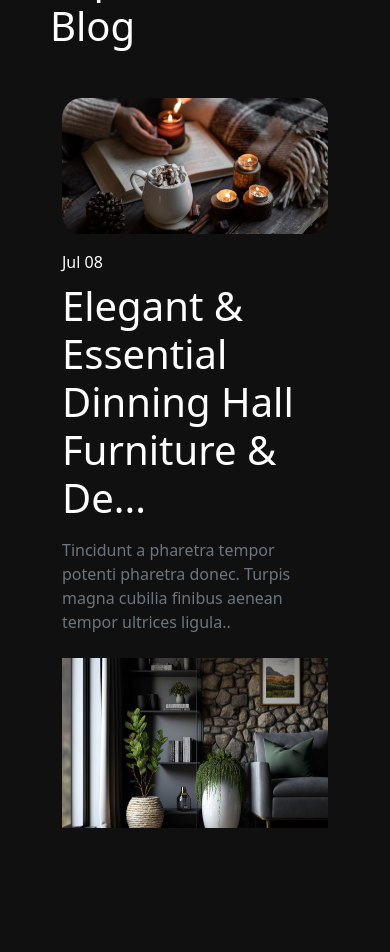
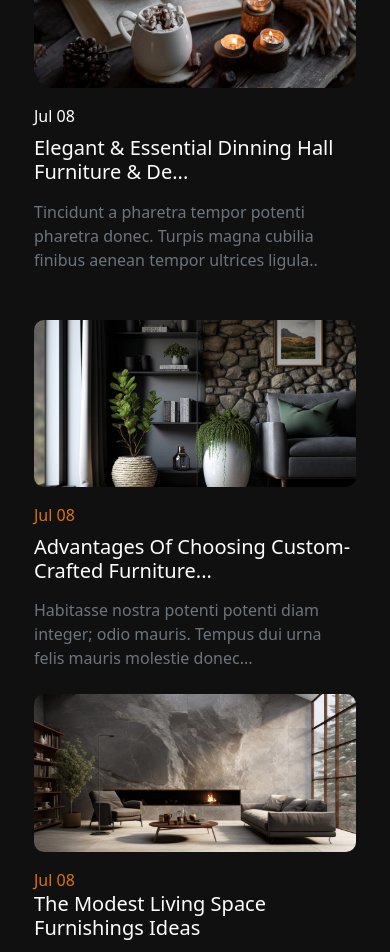
Before and after one commit to EngZakariaReda/E-Commerce, a React (Vite) app: page / in a window 390 px wide. Shown: the part 4980-5932 px from the top of the page. Built offline with nearby package versions, Linux system fonts and the light colour scheme.

Commit message:
finshing the ui of home page

```diff
--- a/src/components/Iconitem/Iconitem.jsx
+++ b/src/components/Iconitem/Iconitem.jsx
@@ -5,7 +5,7 @@ export default function Iconitem(props) {
   return (
     <>
         <div className={`col-lg-3 col-md-6 col-12 `}>
-            <div className={`d-flex gap-3 align-items-center`}>
+            <div className={`d-flex gap-3 justify-content-center align-items-center`}>
                 <div className={styles.relativeicon}>
                     <MdAttachEmail className={styles.contacticon} />
                     <div className={styles.icon}></div>
--- a/src/pages/Home/Home.css
+++ b/src/pages/Home/Home.css
@@ -2,7 +2,7 @@
     color: var(--nav-hover);
 }
 .blogpart{
-    padding: 100px 50px;
+    padding: 70px 50px;
 }
 .blogpart .para,.smalltext p span{
     color: var(--nav-hover);
@@ -26,18 +26,38 @@
     height: 170px;
 }
 .smallimg{
-    /* overflow: hidden; */
-    width: 100%;
+    width: 40%;
     border-radius: 10px;
+    overflow: hidden;
 }
 .smallimg img{
-    width: 100%;
     transition: 0.5s ease;
     object-fit: fill;
 }
-/* .smallimg img:hover{
+.smallimg img:hover{
     transform: scale(1.2);
 }
+.smalltext{
+    width: 60%;
+}
 .smalltext h3{
-    font-size: 30px;
-} */
+    font-size: 27px;
+}
+@media (max-width:426px){
+    .blogpart{
+      padding: 70px 10px;
+    }
+    .blogpart h3{
+      font-size: 20px;
+    }
+    .smallblog{
+      flex-direction: column !important;
+      height: 350px;
+    }
+    .smallimg{
+       width: 100%;
+    }
+    .smalltext{
+        width: 100%;
+    }
+}
--- a/src/pages/Home/Home.jsx
+++ b/src/pages/Home/Home.jsx
@@ -8,6 +8,7 @@ import Iconitem from "../../components/Iconitem/Iconitem";
 import Havorcard from "../../components/Havorcard/Havorcard";
 import Accordiation from "../../components/Accordiation/Accordiation";
 import Textimgslider from "../../components/Textimgslider/Textimgslider";
+import { Link } from "react-router";
 
 export default function Home() {
   const itemscontact=[
@@ -49,28 +50,37 @@ export default function Home() {
         <Textimgslider />
       </div>
 
-      <div className={`row w-100 g-4 my-5`}>{
+      <div className={`container my-5`}>
+            <div className="row m-0">
+              {
               itemscontact.map((el)=>{
                 return <Iconitem key={el.id} ele={el} />
               })
-            }
+              }
+            </div>
       </div>
 
       <div className="blogpart d-flex flex-column gap-3">
         <p className="para">ACCESS THE LATEST STORIES</p>
         <h3>Explore Our Blog</h3>
 
-        <div className="row m-0 g-4">
+        <div className="row m-0 g-5">
           <div className="col-lg-6 col-12">
             <div className='d-flex flex-column gap-3'>
                 <div className="homeblogimg">
-                    <img src="/images/blog-01.webp" className="w-100" />
+                    <Link to={"/blog/singleblogitem"}>
+                      <img src="/images/blog-01.webp" className="w-100" />
+                    </Link>
                 </div>
                 <div className='d-flex flex-column gap-2'>
                     <p className="m-0">
                       <span>Jul 08</span>
                     </p>
-                    <h3>Elegant & Essential Dinning Hall Furniture & De...</h3>
+                    <h3>
+                      <Link to={"/blog/singleblogitem"}>
+                         Elegant & Essential Dinning Hall Furniture & De...
+                      </Link>
+                    </h3>
                     <p className="text-secondary">
                       Tincidunt a pharetra tempor potenti pharetra donec.
                       Turpis magna cubilia finibus aenean tempor ultrices ligula..
@@ -81,53 +91,72 @@ export default function Home() {
 
           <div className="col-lg-6 col-12 d-flex flex-column gap-4">
             <div className='d-flex gap-3 align-items-center smallblog'>
-                <div className='smallimg h-100'>
-                  <img src="/images/blog-02.webp" className="h-100" />
+                <div className='h-100 smallimg'>
+                  <Link to={"/blog/singleblogitem"}>
+                    <img src="/images/blog-02.webp" className="h-100 w-100" />
+                  </Link>
                 </div>
 
-                {/* <div className='d-flex flex-column gap-2 h-100 justify-content-between smalltext'>
+                <div className='d-flex flex-column h-100 justify-content-between smalltext'>
                   <p className="m-0">
                     <span>Jul 08</span>
                   </p>
-                  <h3>Advantages Of Choosing Custom-Crafted Furniture...</h3>
+                  <h3>
+                    <Link to={"/blog/singleblogitem"}>
+                      Advantages Of Choosing Custom-Crafted Furniture...
+                    </Link>
+                  </h3>
                   <p className="m-0 text-secondary">
                     Habitasse nostra potenti potenti diam integer; odio mauris.
                     Tempus dui urna felis mauris molestie donec...
                   </p>
-                </div> */}
+                </div>
             </div>
 
-            {/* <div className='d-flex gap-3 align-items-center smallblog'>
-                <div className='smallimg h-100'>
-                  <img src="/images/blog-03.webp" className="h-100" />
+            <div className='d-flex gap-3 align-items-center smallblog'>
+                <div className='h-100 smallimg'>
+                  <Link to={"/blog/singleblogitem"}>
+                    <img src="/images/blog-03.webp" className="h-100 w-100" />
+                  </Link>
                 </div>
-                <div className='d-flex flex-column gap-2 h-100 justify-content-between smalltext'>
+                <div className='d-flex flex-column h-100 justify-content-between smalltext'>
                   <p className="m-0">
                     <span>Jul 08</span>
                   </p>
-                  <h3>The Modest Living Space Furnishings Ideas</h3>
+                  <h3>
+                    <Link to={"/blog/singleblogitem"}>
+                      The Modest Living Space Furnishings Ideas
+                    </Link>
+                  </h3>
                   <p className="m-0 text-secondary">
                     Porttitor potenti condimentum pulvinar etiam imperdiet inceptos.
                     Cras consectetur risus suscipit venenatis natoque curabitur ligula.
                   </p>
                 </div>
             </div>
+
             <div className='d-flex gap-3 align-items-center smallblog'>
-                <div className='smallimg h-100'>
-                  <img src="/images/blog-04_1f730a28-ccd5-4d96-a834-b3ee4d07e036.webp" className="h-100" />
+                <div className='h-100 smallimg'>
+                  <Link to={"/blog/singleblogitem"}>
+                    <img src="/images/blog-04_1f730a28-ccd5-4d96-a834-b3ee4d07e036.webp" className="h-100 w-100" />
+                  </Link>
                 </div>
-                <div className='d-flex flex-column gap-2 h-100 justify-content-between smalltext'>
+                <div className='d-flex flex-column h-100 justify-content-between smalltext'>
                   <p className="m-0">
                     <span>Jul 08</span>
                   </p>
-                  <h3>Elevate Your Home With Stylish Furniture’s And ...</h3>
+                  <h3>
+                    <Link to={"/blog/singleblogitem"}>
+                      Elevate Your Home With Stylish Furniture’s And ...
+                    </Link>
+                  </h3>
                   <p className="m-0 text-secondary">
                     Amet nunc condimentum praesent fames blandit viverra.
                     Pretium accumsan commodo ridiculus auctor vulputate
                     dignissim rhoncus....
                   </p>
                 </div>
-            </div> */}
+            </div>
 
           </div>
 
```
